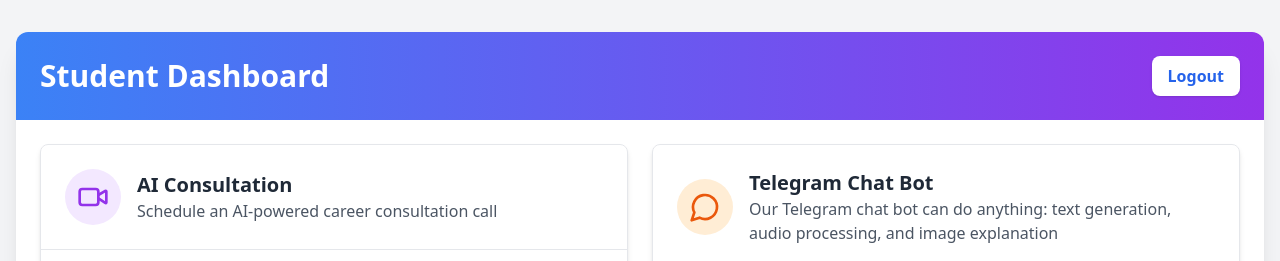
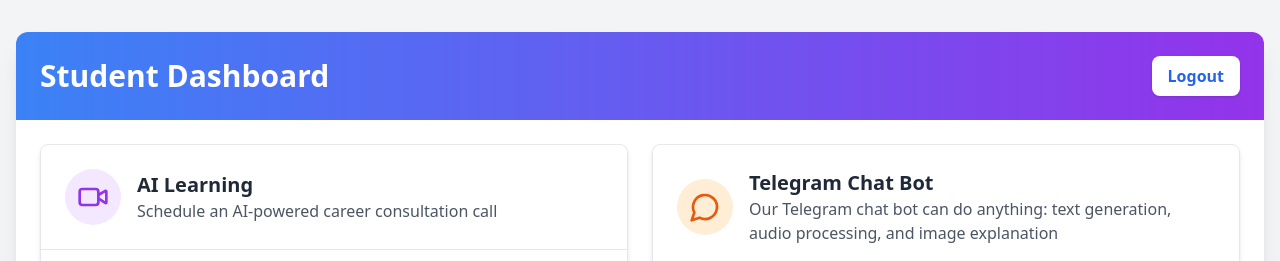
Before and after one commit to achuajays/Edu4Every, a React (Vite) app in the folder react-frontend/: page /dashboard/student in a window 1280 px wide. Shown: the top 261 px of the page. Built offline with nearby package versions, Linux system fonts and the light colour scheme; no server answers.

Commit message:
name changed

```diff
--- a/react-frontend/src/components/Student/StudentDashboard.jsx
+++ b/react-frontend/src/components/Student/StudentDashboard.jsx
@@ -19,7 +19,7 @@
 
   const dashboardItems = [
     {
-      title: 'AI Consultation',
+      title: 'AI Learning',
       description: 'Schedule an AI-powered career consultation call',
       link: '/call-feature',
       icon: VideoIcon,
```
